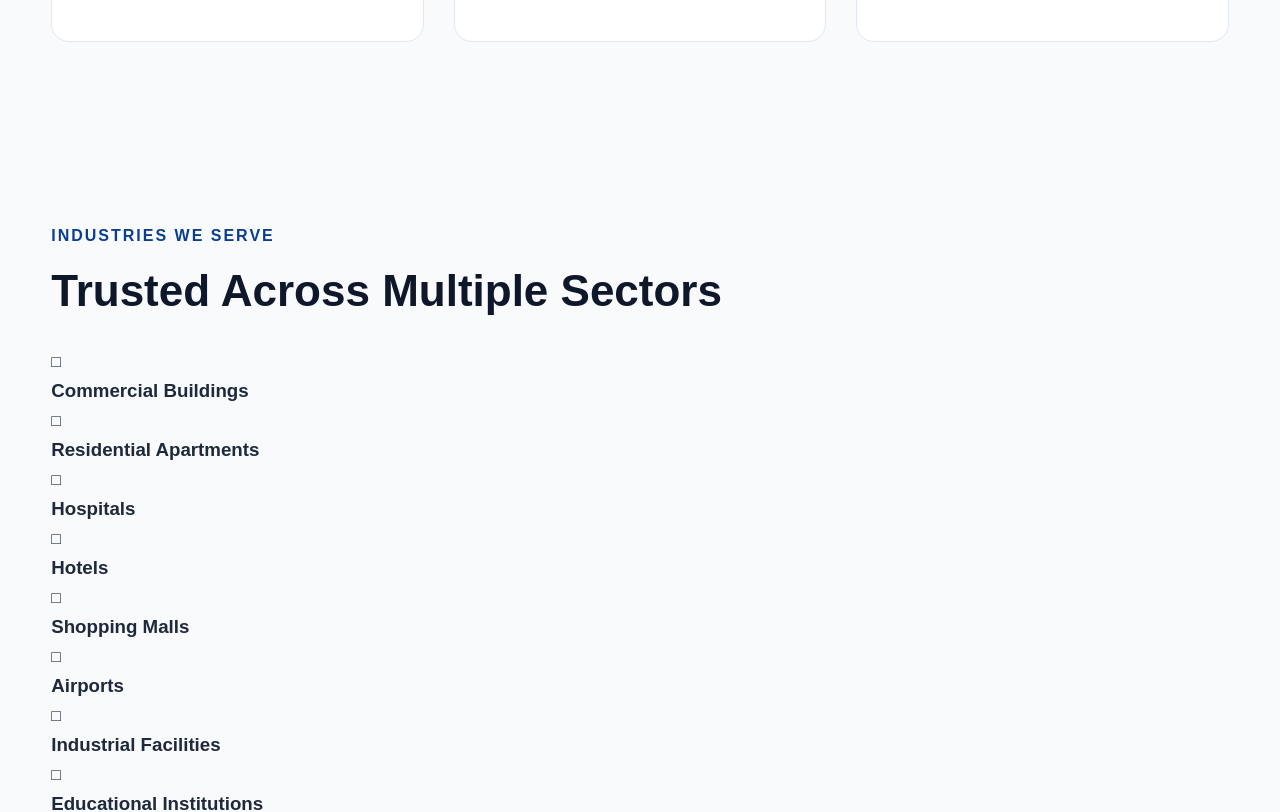
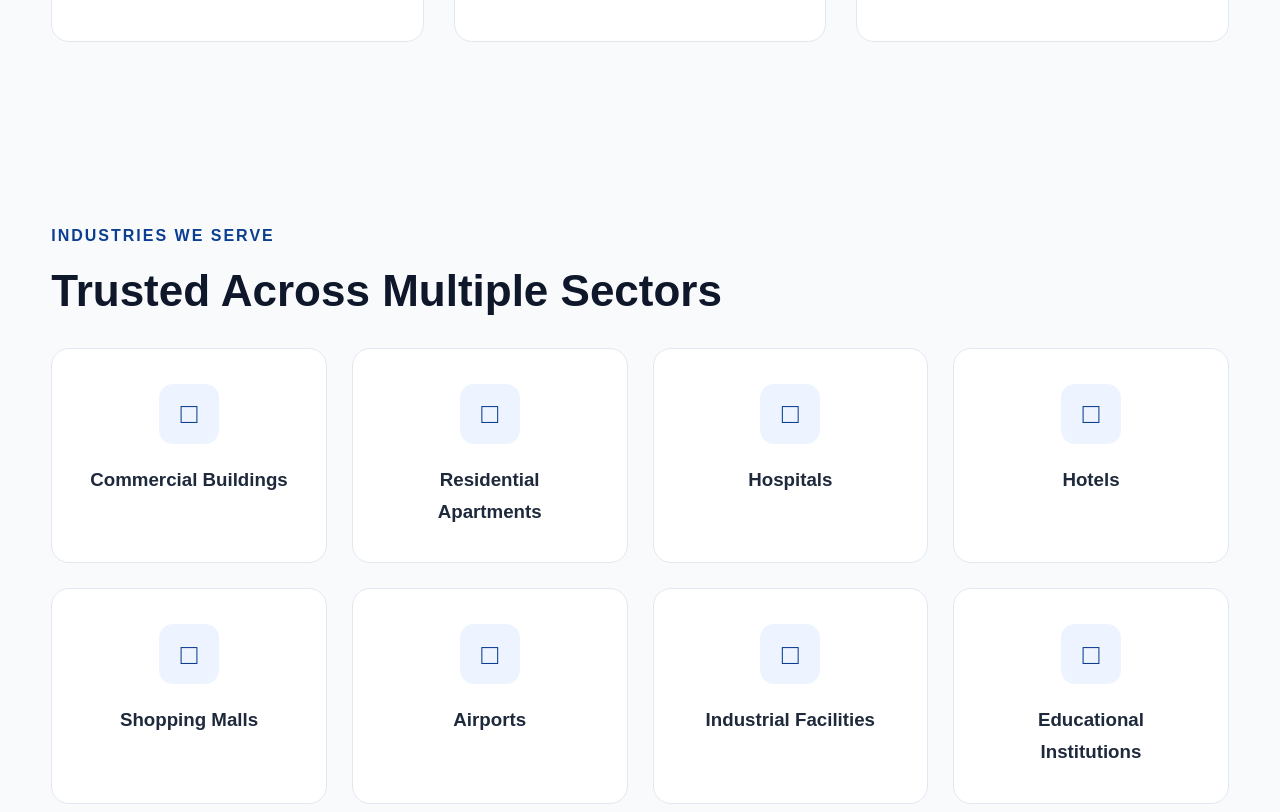
Before and after one commit to pradeepmurthy1992/truaxis-website, a React (Vite) app: page / in a window 1280 px wide. Shown: the part 2260-3072 px from the top of the page. Built offline with nearby package versions, Linux system fonts and the light colour scheme.

Commit message:
Update global.css

```diff
--- a/src/styles/global.css
+++ b/src/styles/global.css
@@ -3,7 +3,9 @@
 @import "./hero.css";
 @import "./about.css";
 @import "./services.css";
+@import "./industries.css";
 @import "./process.css";
+@import "./whychoose.css";
 @import "./contact.css";
 @import "./footer.css";
 @import "./responsive.css";
```
